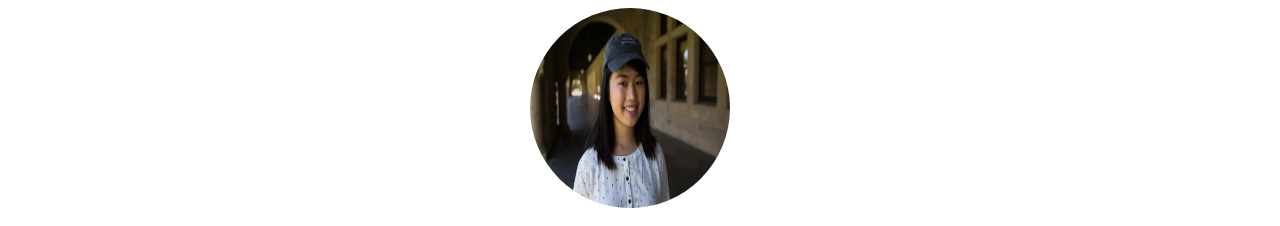
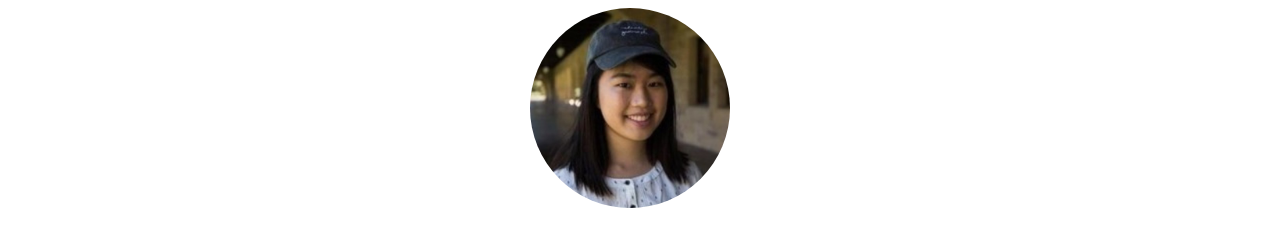
Before and after one commit to sychen23/sychen23, a plain HTML site: page index.html in a window 1280 px wide. Shown: the top 226 px of the page. Drawn offline with Linux system fonts and the light colour scheme.

Commit message:
Update to use square image

```diff
--- a/index.html
+++ b/index.html
@@ -6,7 +6,7 @@
   </head>
   <body>
     <div class="bio-container">
-      <img src="sharon_chen.jpg" alt="Sharon Chen" class="bio-image">
+      <img src="sharon-face-slack.jpeg" alt="Sharon Chen" class="bio-image">
       <div class="bio-content">
         <h1>Sharon Chen</h1>
         <h2>Software Engineer</h2>
```
